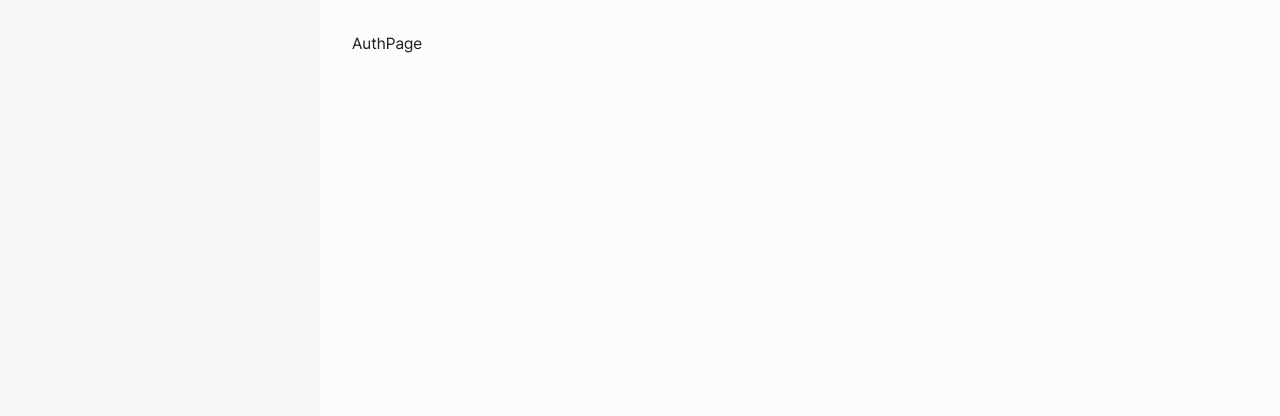
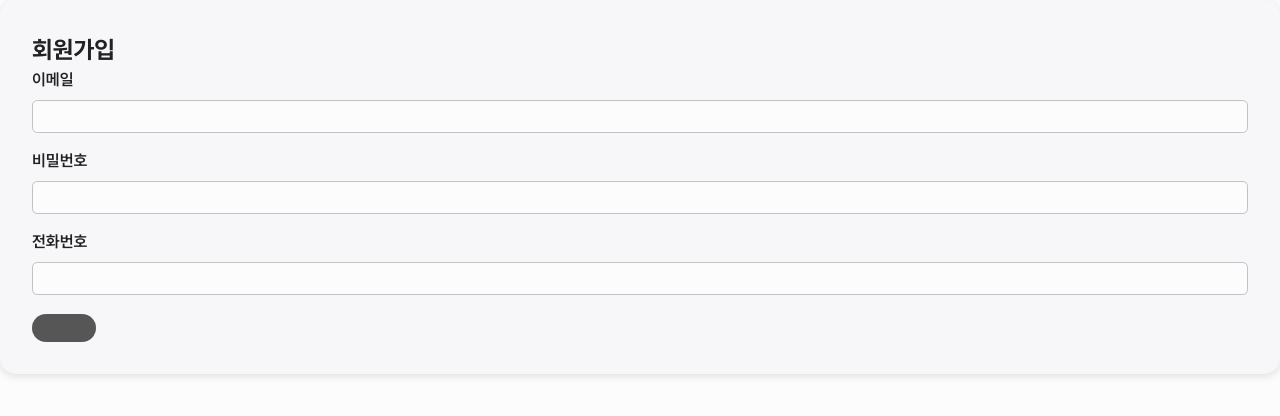
Before and after one commit to supercoding-aico/frontend, a React (Create React App) app: page /signup in a window 1280 px wide. Shown: the top 416 px of the page. Built offline with nearby package versions, Linux system fonts and the light colour scheme.

Commit message:
ADD: 로그인, 회원가입 폼 추가

```diff
--- /dev/null
+++ b/src/components/auth-page/AuthForm.jsx
@@ -0,0 +1,111 @@
+import { useLocation, useNavigate } from 'react-router-dom';
+import '@styles/components/auth-page/auth-form.scss';
+import FormInput from '@components/common/FormInput';
+import Button from '@components/common/Button';
+
+const AuthForm = () => {
+  const location = useLocation();
+  const navigate = useNavigate();
+
+  const pathname = location.pathname;
+
+  const authFormFields =
+    pathname === '/login'
+      ? [
+          { id: 'email', label: '이메일', type: 'email', required: true },
+          {
+            id: 'password',
+            label: '비밀번호',
+            type: 'password',
+            required: true,
+          },
+        ]
+      : [
+          { id: 'email', label: '이메일', type: 'email', required: true },
+          {
+            id: 'password',
+            label: '비밀번호',
+            type: 'password',
+            required: true,
+          },
+          { id: 'tel', label: '전화번호', type: 'tel', required: true },
+        ];
+
+  const authValidators = {
+    email: {
+      regex: /^[^\s@]+@[^\s@]+\.[^\s@]+$/,
+      helpText: '이메일 형식에 맞지 않습니다.',
+    },
+    password: {
+      regex: /^[A-Za-z0-9]{8,20}$/,
+      helpText: '비밀번호는 8~20자 사이의 영문자와 숫자만 가능합니다.',
+    },
+    passwordConfirm: {
+      regex: /^[A-Za-z0-9]{8,20}$/,
+      helpText: '비밀번호는 8~20자 사이의 영문자와 숫자만 가능합니다.',
+    },
+    tel: {
+      regex: /^[\d-]+$/,
+      helpText: '전화번호를 확인해주세요',
+    },
+  };
+
+  const handleSubmit = (e) => {
+    e.preventDefault();
+
+    const formData = new FormData(e.target);
+    const formValues = {};
+    formData.forEach((value, key) => {
+      formValues[key] = value;
+    });
+
+    // if (pathname === '/signup') {
+    //   dispatch(__signup(formValues)).then((res) => {
+    //     navigate('/login');
+    //   });
+    // } else if (pathname === '/login') {
+    //   dispatch(__login(formValues)).then((res) => {
+    //     navigate('/', { replace: true });
+    //   });
+    // }
+  };
+
+  return (
+    <form onSubmit={handleSubmit} className='auth-form'>
+      <h2>{pathname === '/signup' ? '회원가입' : '로그인'}</h2>
+      <div>
+        {authFormFields.map((field) =>
+          field.type === 'radio' ? (
+            <div key={field.id}>
+              <label>{field.label}</label>
+              <div>
+                {field.options.map((option) => (
+                  <label key={option.value}>
+                    <input
+                      type='radio'
+                      name={field.id}
+                      value={option.value}
+                      required={field.required}
+                    />
+                    {option.label}
+                  </label>
+                ))}
+              </div>
+            </div>
+          ) : (
+            <FormInput
+              key={field.id}
+              label={field.label}
+              fieldData={field}
+              regex={authValidators[field.id]?.regex}
+              helpText={authValidators[field.id]?.helpText}
+            />
+          )
+        )}
+      </div>
+      <Button type='submit'>{pathname === '/signup' ? '회원가입' : '로그인'}</Button>
+    </form>
+  );
+};
+
+export default AuthForm;
--- a/src/pages/AuthPage.jsx
+++ b/src/pages/AuthPage.jsx
@@ -1,5 +1,11 @@
+import AuthForm from '@components/auth-page/AuthForm';
+
 const AuthPage = () => {
-  return <div>AuthPage</div>;
+  return (
+    <div className='auth-page'>
+      <AuthForm />
+    </div>
+  );
 };
 
 export default AuthPage;
--- a/src/router/Router.jsx
+++ b/src/router/Router.jsx
@@ -10,11 +10,11 @@ const Router = () => {
   return (
     <BrowserRouter>
       <Routes>
+        <Route path='/login' element={<AuthPage />} />
+        <Route path='/signup' element={<AuthPage />} />
+        <Route path='*' element={<NotFoundPage />} />
         <Route element={<LayoutPage />}>
           <Route path='/' element={<HomePage />} />
-          <Route path='/login' element={<AuthPage />} />
-          <Route path='/signup' element={<AuthPage />} />
-          <Route path='*' element={<NotFoundPage />} />
         </Route>
       </Routes>
     </BrowserRouter>
--- a/src/styles/base/_mixins.scss
+++ b/src/styles/base/_mixins.scss
@@ -41,8 +41,10 @@
   cursor: pointer;
 }
 
-// 카드
-@mixin card {
+// 섹션
+@mixin section($width: 100%, $height: auto) {
+  width: $width;
+  height: $height;
   background-color: $color-section;
   border-radius: $border-radius-md;
   padding: $padding-md;
--- /dev/null
+++ b/src/styles/components/auth-page/auth-form.scss
@@ -0,0 +1,4 @@
+.auth-form {
+  margin: auto;
+  @include mixins.section(auto);
+}
--- /dev/null
+++ b/src/styles/pages/auth-page.scss
@@ -0,0 +1,3 @@
+.auth-page {
+  display: flex;
+}
```
